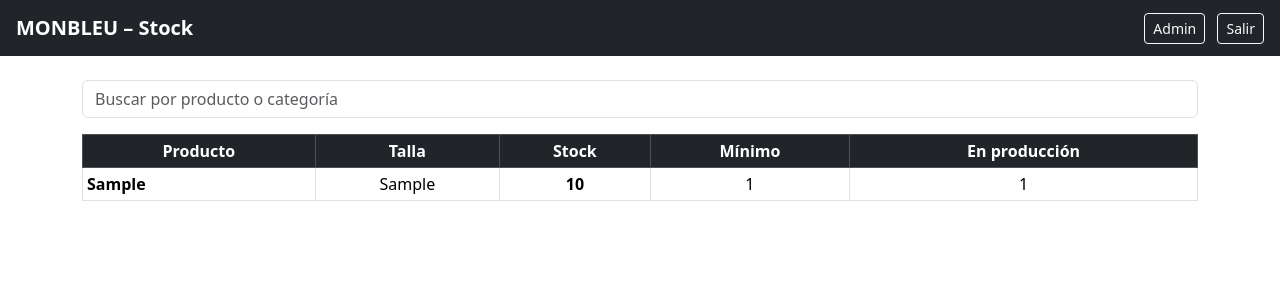
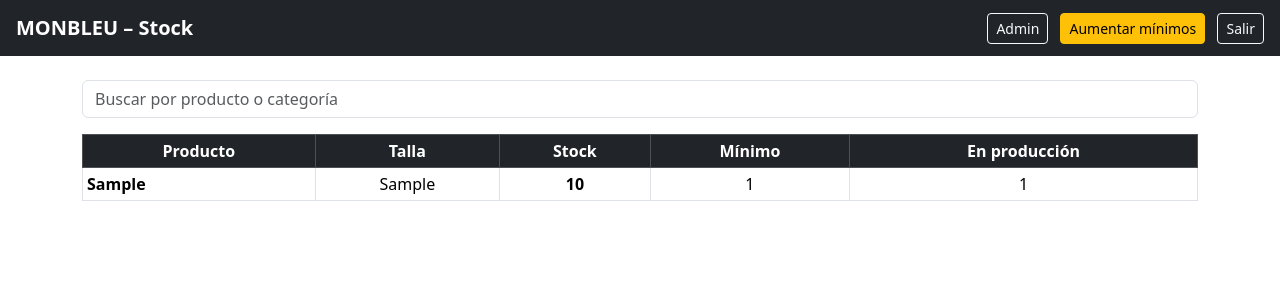
Before and after one commit to AnglAjc/STOCKMONBLEU, a Flask app: page / in a window 1280 px wide. Shown: the top 300 px of the page. Run offline with Flask 3, Linux system fonts and the light colour scheme; the visitor is signed in with stand-in values (Sample User, id 1); tables that the repository leaves empty hold one stand-in row (values such as "Sample post").

Commit message:
Update stock.html

```diff
--- a/templates/stock.html
+++ b/templates/stock.html
@@ -17,6 +17,10 @@
     <div>
         {% if session['rol'] == 'admin' %}
             <a href="/admin" class="btn btn-outline-light btn-sm me-2">Admin</a>
+
+            <a href="/aumentar-minimos" class="btn btn-warning btn-sm me-2">
+                Aumentar mínimos
+            </a>
         {% endif %}
         {% if session['rol'] == 'maquila' %}
             <a href="/maquila" class="btn btn-outline-light btn-sm me-2">Maquila</a>
```
